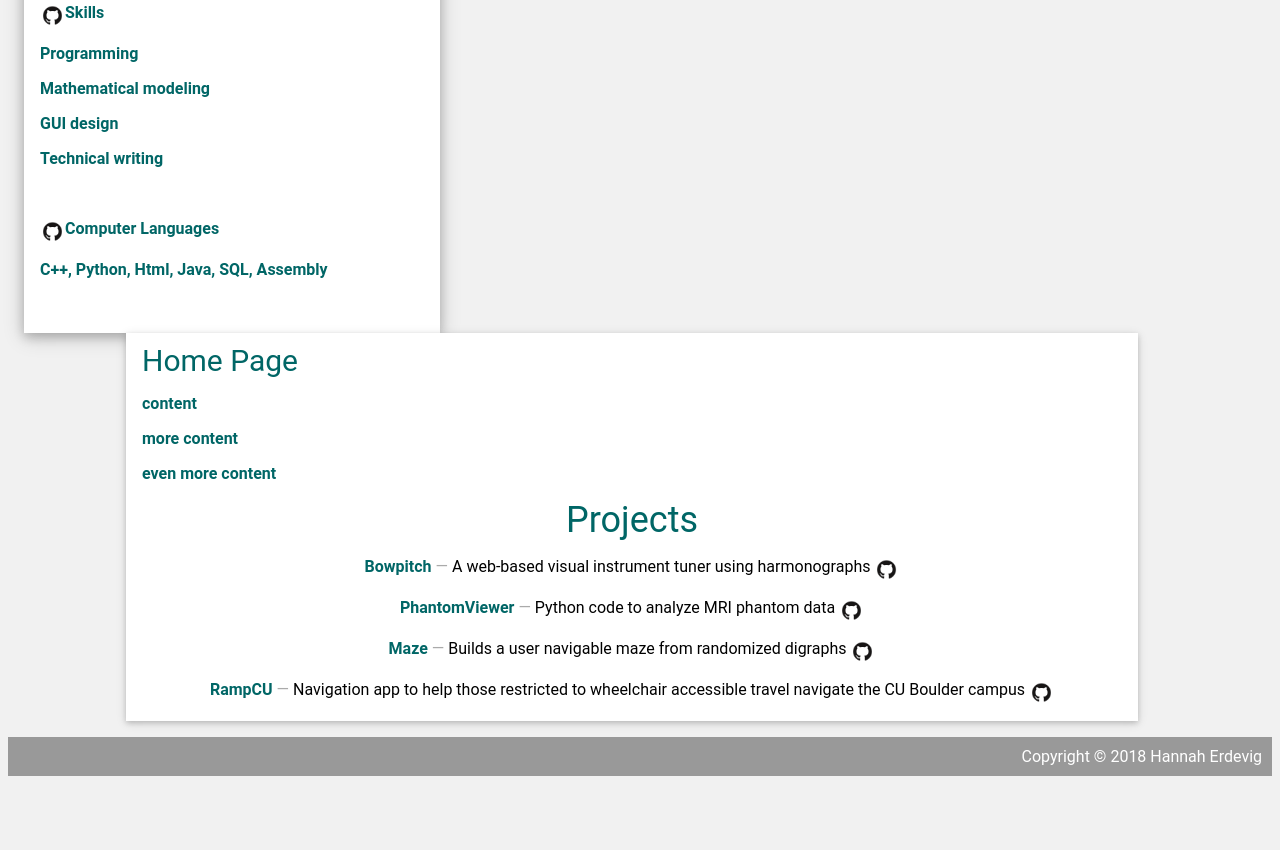
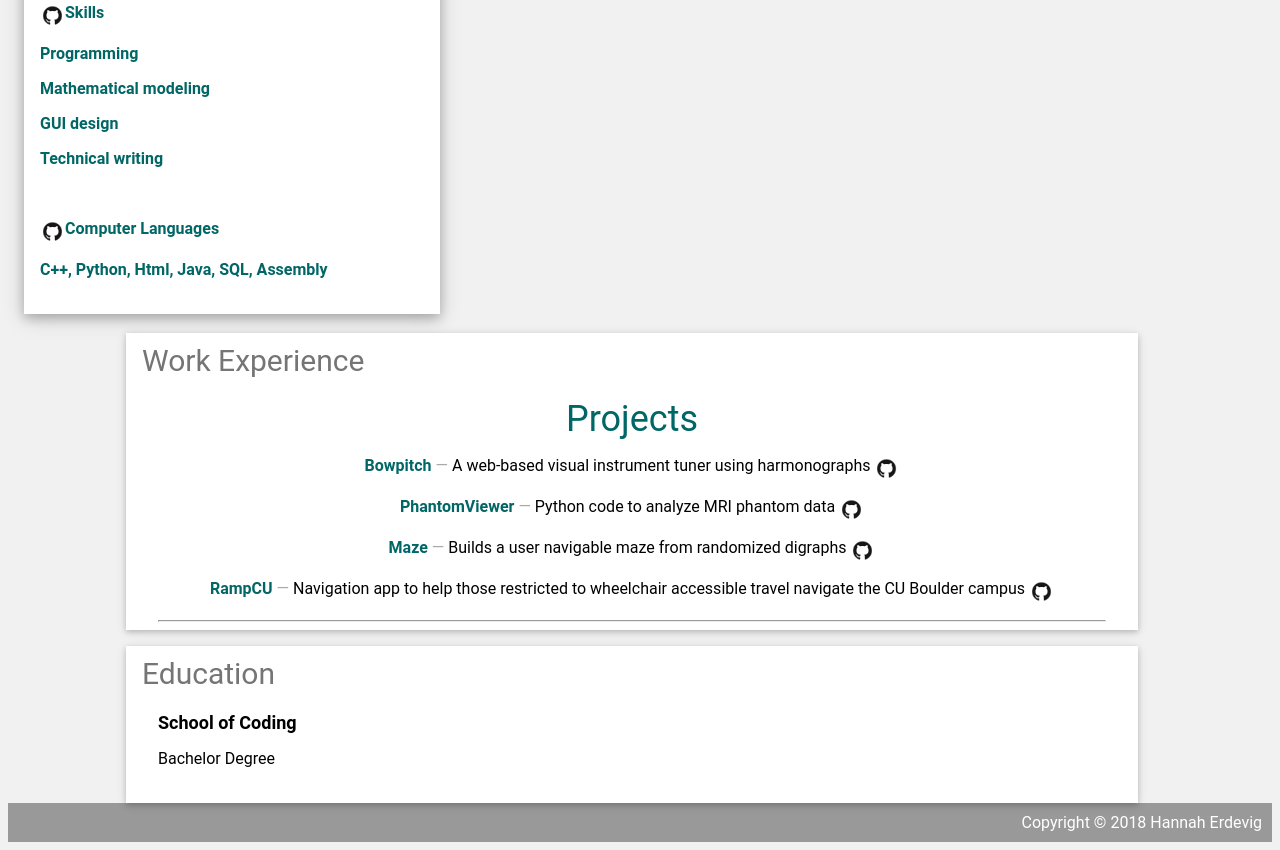
Before and after one commit to h6nnah/h6nnah.github.io, a plain HTML site: page index.html in a window 1280 px wide. Shown: the part 633-1483 px from the top of the page. Before the commit the page ends 1417 px from the top, so only its background shows below. Drawn offline with Linux system fonts and the light colour scheme.

Commit message:
Update index.html

```diff
--- a/index.html
+++ b/index.html
@@ -45,16 +45,14 @@
 						  <br>
 
 						</div>
-					<br>
-					</div>
+					</div><br>
 				</div>
 
 				<div id="main" class="twothird">
+
 					<div class="container card white margin-bottom">
-						<h2>Home Page</h2>
-						<p>content</p>
-						<p>more content</p>
-						<p>even more content</p>
+						<h2 class="text-gray">Work Experience</h2>
+						<div class="container">
 							<h1 class="center">Projects</h1><a name='projects'></a>
 
 							<p class="center">
@@ -91,7 +89,20 @@
 							  <img src="github-icon.png" alt="github" style="vertical-align:top" width=25 height=25/></a>
 							  <br />
 							</p>
+							<hr>
 						</div>
+					</div>
+
+					<div class="container card white">
+						<h2 class="text-gray">Education</h2>
+
+						<div class="container">
+						  <h5><b>School of Coding</b></h5>
+						  <p>Bachelor Degree</p><br>
+						</div>
+
+					</div>
+
 				</div>
 
 			</div>
```
Lines whose indentation alone changed are shown as unchanged.
